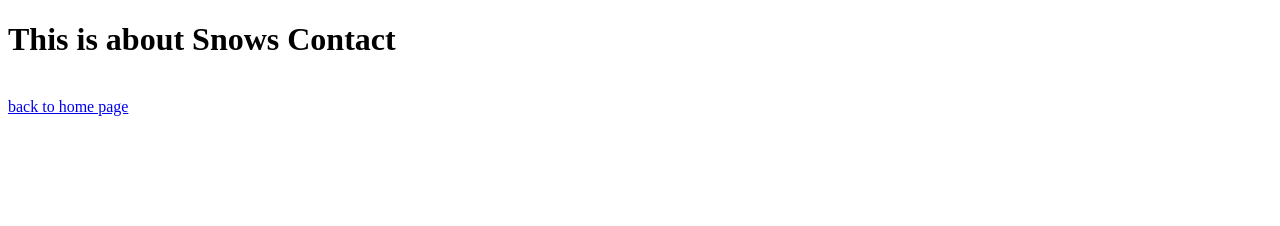
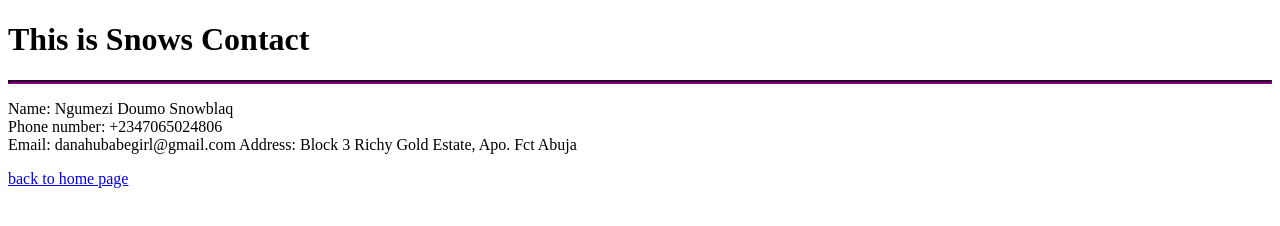
Before and after one commit to Snowblaq/Capacity-Bay-Assignment-3, a plain HTML site: page Others/contact.html in a window 1280 px wide. Drawn offline with Linux system fonts and the light colour scheme.

Commit message:
first commit

```diff
--- a/Others/contact.html
+++ b/Others/contact.html
@@ -7,8 +7,14 @@
     <title>Snows contact</title>
 </head>
 <body>
-    <h1>This is about Snows Contact</h1>
-    <br>
+    <h1>This is Snows Contact</h1>
+     <hr style="border-width: 2px ; border-color:purple ;">
+    <p>
+        Name: Ngumezi Doumo Snowblaq <br>
+        Phone number: +2347065024806 <br>
+        Email: danahubabegirl@gmail.com
+        Address: Block  3 Richy Gold Estate, Apo. Fct Abuja
+    </p>
     <a href="../index.html" target="_blank"> back to home page</a>
 </body>
 </html>
```
Also changed, not shown: Others/about.html (+4 -1 lines), Others/blog.html (+4 -1 lines).
